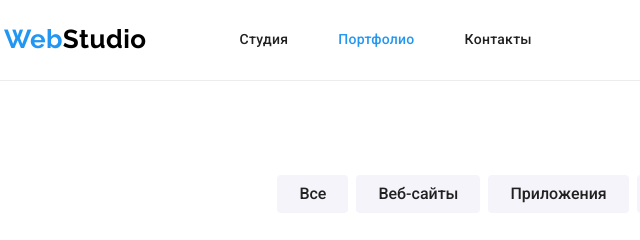
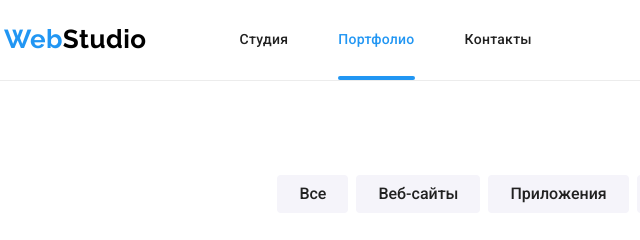
Before and after one commit to ZatsepaTanya/goit-markup-hw-05, a plain HTML site: page portfolio.html in a window 1280 px wide. Shown: the top 240 px of the page, 66-706 px from the left. Drawn offline with nearby package versions, Linux system fonts and the light colour scheme.

Commit message:
Подчеркивание

```diff
--- a/css/styles.css
+++ b/css/styles.css
@@ -67,6 +67,20 @@ img{
 .site-nav .link:hover,
 .site-nav .link:focus{
     color: var(--accent-color);
+}
+.site-nav .item{
+    position: relative;
+}
+.current::after{
+    content: "" ;
+    position: absolute;
+    width: 100%;
+    height: 4px;
+    background-color: var(--accent-color);
+    left: 0;
+    bottom: 0;
+    border-radius: 2px;
+
 }
  .mail {
      display: flex;
```
